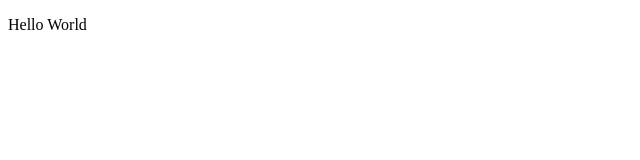
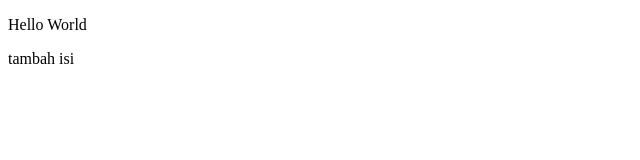
Before and after one commit to AvavSam/KelasPT, a plain HTML site: page week2/index.html in a window 1280 px wide. Shown: the full height of the page, 0-640 px from the left. Drawn offline with Linux system fonts and the light colour scheme.

Commit message:
sec commit

```diff
--- a/week2/index.html
+++ b/week2/index.html
@@ -7,5 +7,6 @@
 </head>
 <body>
     <p>Hello World</p>
+    <p>tambah isi</p>
 </body>
 </html>
```
